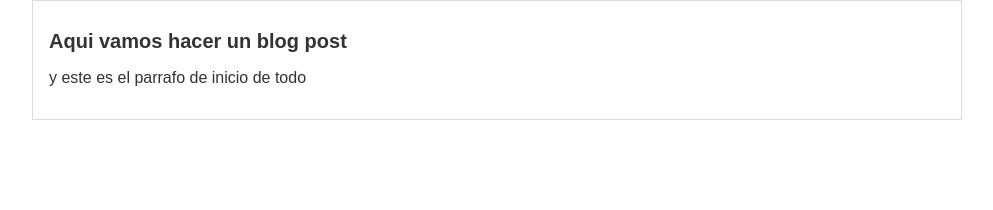
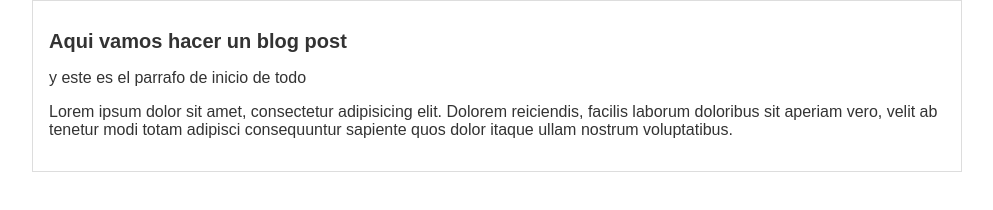
Before and after one commit to diegos35/hyperblog, a plain HTML site: page index.html in a window 1280 px wide. Shown: the whole page, without its empty margins (143-1136 px from the left). Drawn offline with Linux system fonts and the light colour scheme.

Commit message:
agregado el contenido adicional del blog y una mejor tipogrDDafia

```diff
--- /dev/null
+++ b/estilos.css
@@ -0,0 +1,39 @@
+body{
+    color:#333;
+    text-align: center;
+    font-family: "Courier";
+    font-size: 16px;
+    margin: 0;
+    padding: 0;
+}
+
+#cabecera{
+background: #33A;
+box-shadow: 0px 2px 20px 0px rgba(0,0,0,0.5);
+color: white;
+font-weight: bold;
+margin: 0;
+padding: 0.5em;
+}
+
+#cabecera #tagline{
+    padding: 0 0 0 1em;
+    font-weight: normal;
+    font-size: 0.8em;
+}
+
+#container{
+    width: 70%;
+    padding: 1em;
+    text-align:left;
+    border: 1px solid #DDD;
+    margin: 0 auto;
+}
+
+#container h1{
+    font-size: 20px;
+}
+
+#post{
+    padding: 1em;
+}
--- a/index.html
+++ b/index.html
@@ -8,6 +8,11 @@
         <div id="post">
             <h1>Aqui vamos hacer un blog post</h1>
             <p>y este es el parrafo de inicio de todo</p>
+            <p>Lorem ipsum dolor sit amet, consectetur
+                adipisicing elit. Dolorem reiciendis,
+                facilis laborum doloribus sit aperiam vero,
+                 velit ab tenetur modi totam adipisci consequuntur sapiente quos
+                dolor itaque ullam nostrum voluptatibus.</p>
         </div>
     </div>
 </body>
```
